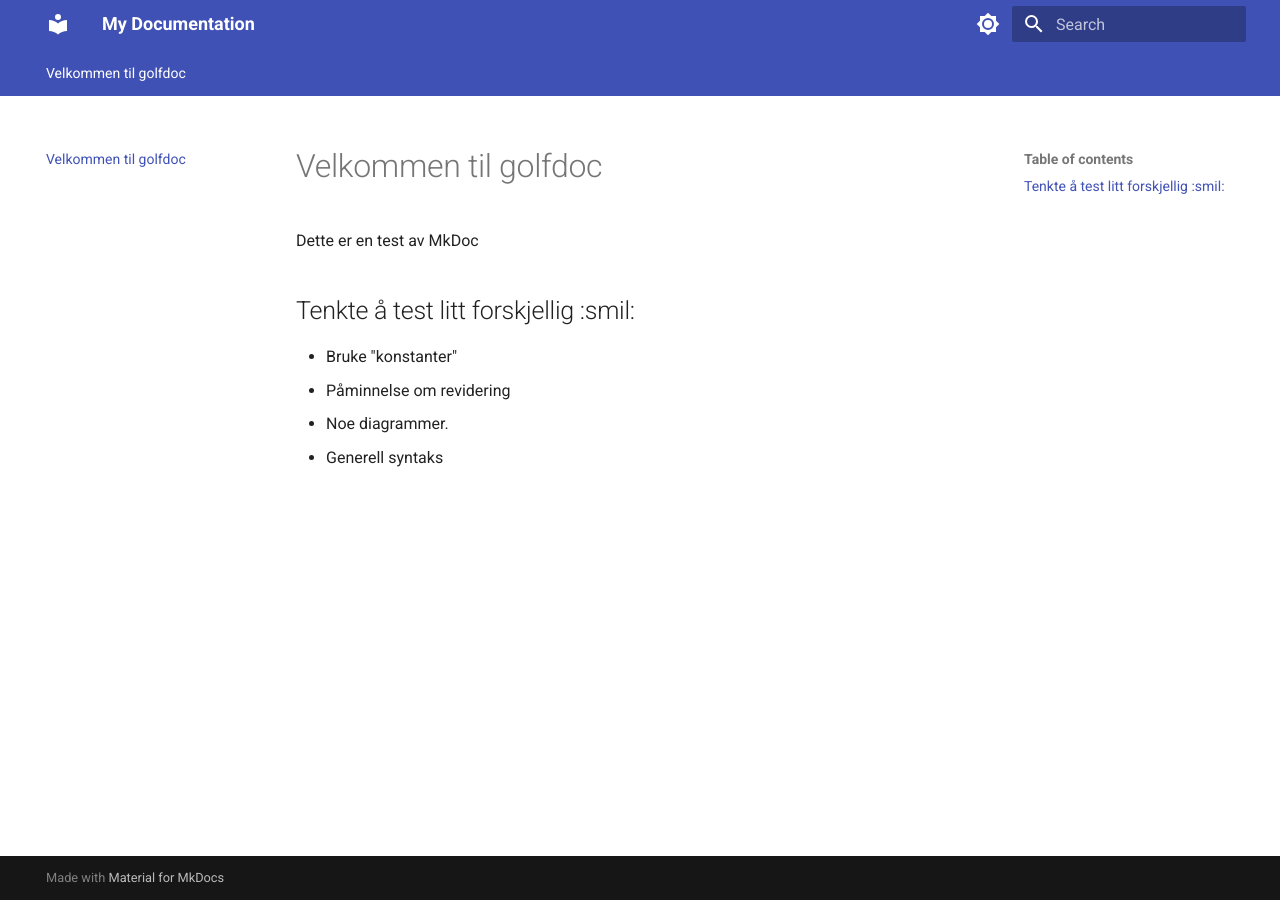
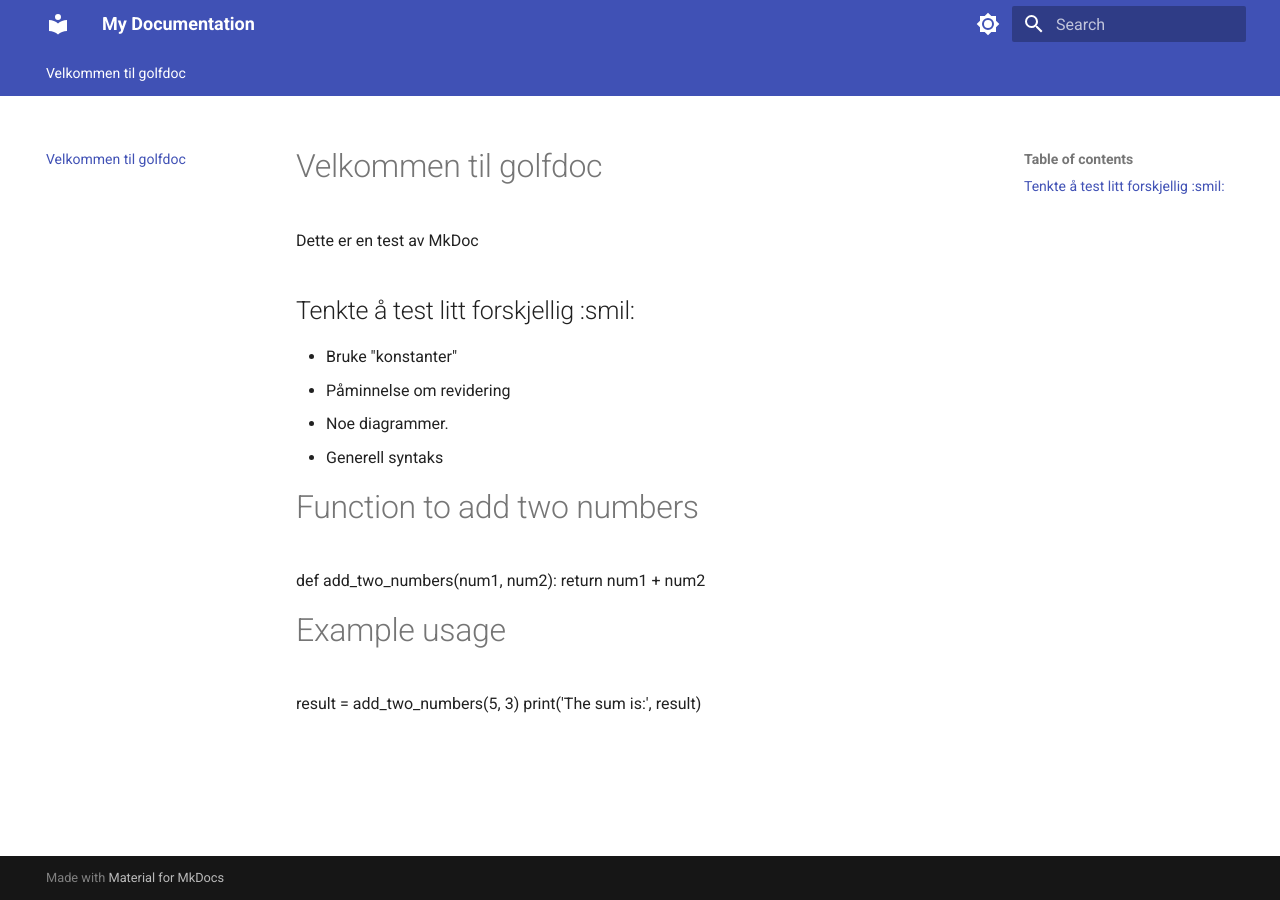
Before and after one commit to jarleosmund/golfdoc, an MkDocs documentation site: the page built from docs/index.md, in a window 1280 px wide. Built offline with MkDocs 1.6.1 and Material for MkDocs 9.7.7, drawn with Linux system fonts in a browser that asks for light colours.

Commit message:
tredje endring

```diff
--- a/docs/index.md
+++ b/docs/index.md
@@ -8,3 +8,11 @@ Dette er en test av MkDoc
 * Påminnelse om revidering
 * Noe diagrammer.
 * Generell syntaks
+
+# Function to add two numbers
+def add_two_numbers(num1, num2):
+    return num1 + num2
+
+# Example usage
+result = add_two_numbers(5, 3)
+print('The sum is:', result)
```
